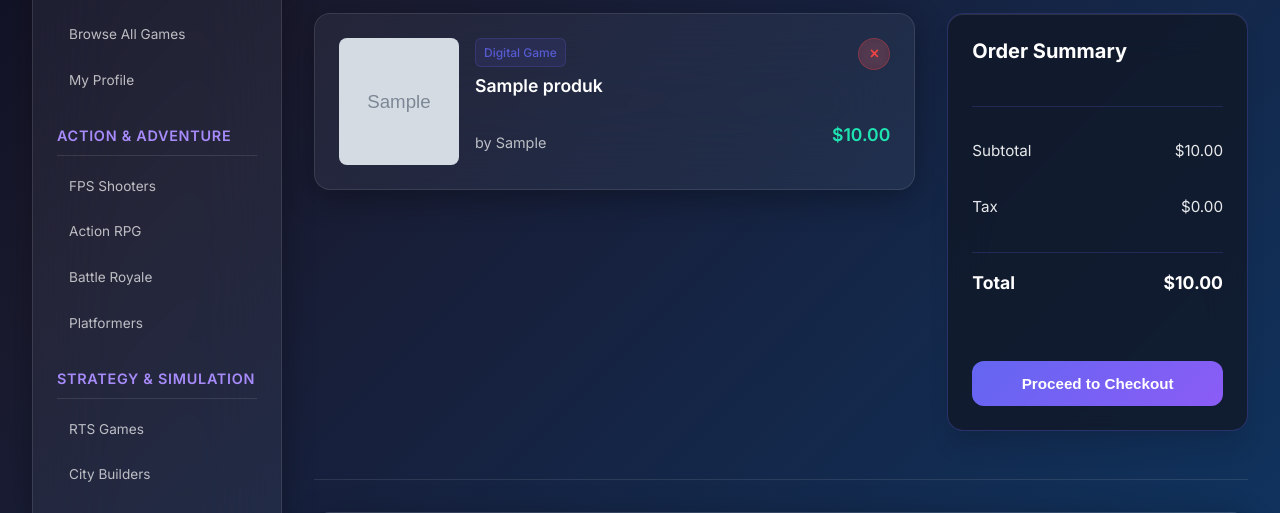
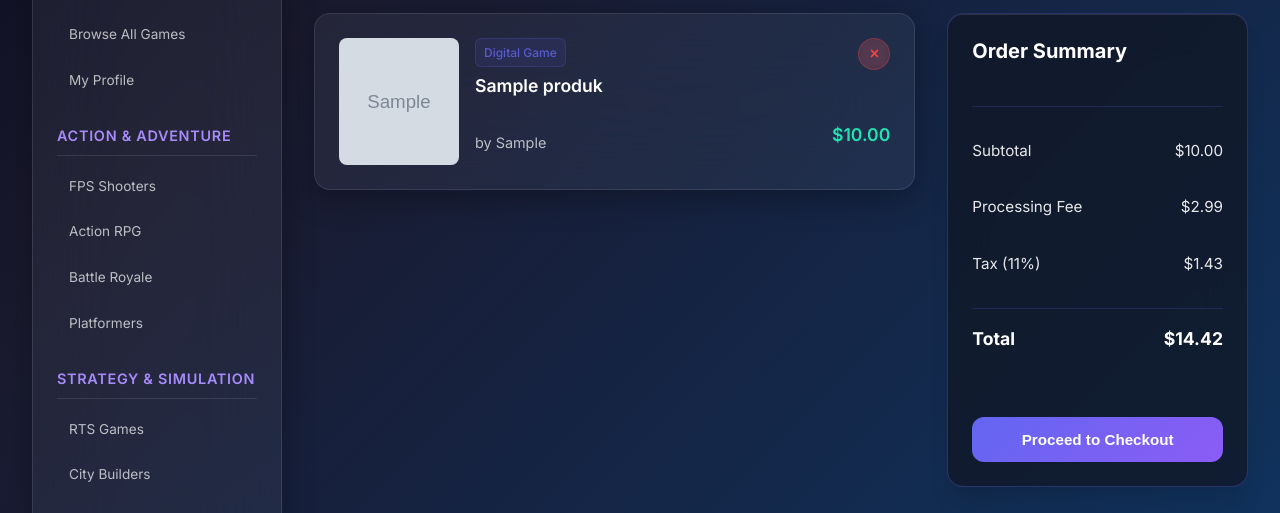
Before and after one commit to polystree/ErPeEl, a PHP site: page /ppw/cart.php in a window 1280 px wide. Shown: the part 184-697 px from the top of the page. Run offline with PHP 8.4, Linux system fonts and the light colour scheme; the visitor is signed in with stand-in values (Sample User, id 1); tables that the repository leaves empty or names only in its code hold one stand-in row (values such as "Sample post"); grey boxes marked "Sample" are stand-in pictures.

Commit message:
fix inconsistent order summary

```diff
--- a/cart.php
+++ b/cart.php
@@ -238,12 +238,16 @@ if (isset($_POST['add_to_wishlist']) || isset($_POST['remove_from_wishlist'])) {
                                         <span>$<?php echo number_format($total_price, 2); ?></span>
                                     </div>
                                     <div class="summary-row">
-                                        <span>Tax</span>
-                                        <span>$0.00</span>
+                                        <span>Processing Fee</span>
+                                        <span>$2.99</span>
+                                    </div>
+                                    <div class="summary-row">
+                                        <span>Tax (11%)</span>
+                                        <span>$<?php echo number_format(($total_price + 2.99) * 0.11, 2); ?></span>
                                     </div>
                                     <div class="summary-row total-row">
                                         <span>Total</span>
-                                        <span>$<?php echo number_format($total_price, 2); ?></span>
+                                        <span>$<?php echo number_format(($total_price + 2.99) * 1.11, 2); ?></span>
                                     </div>
 
                                     <div class="checkout-actions">
```
Also changed, not shown: payment.php (+6 -1 lines).
